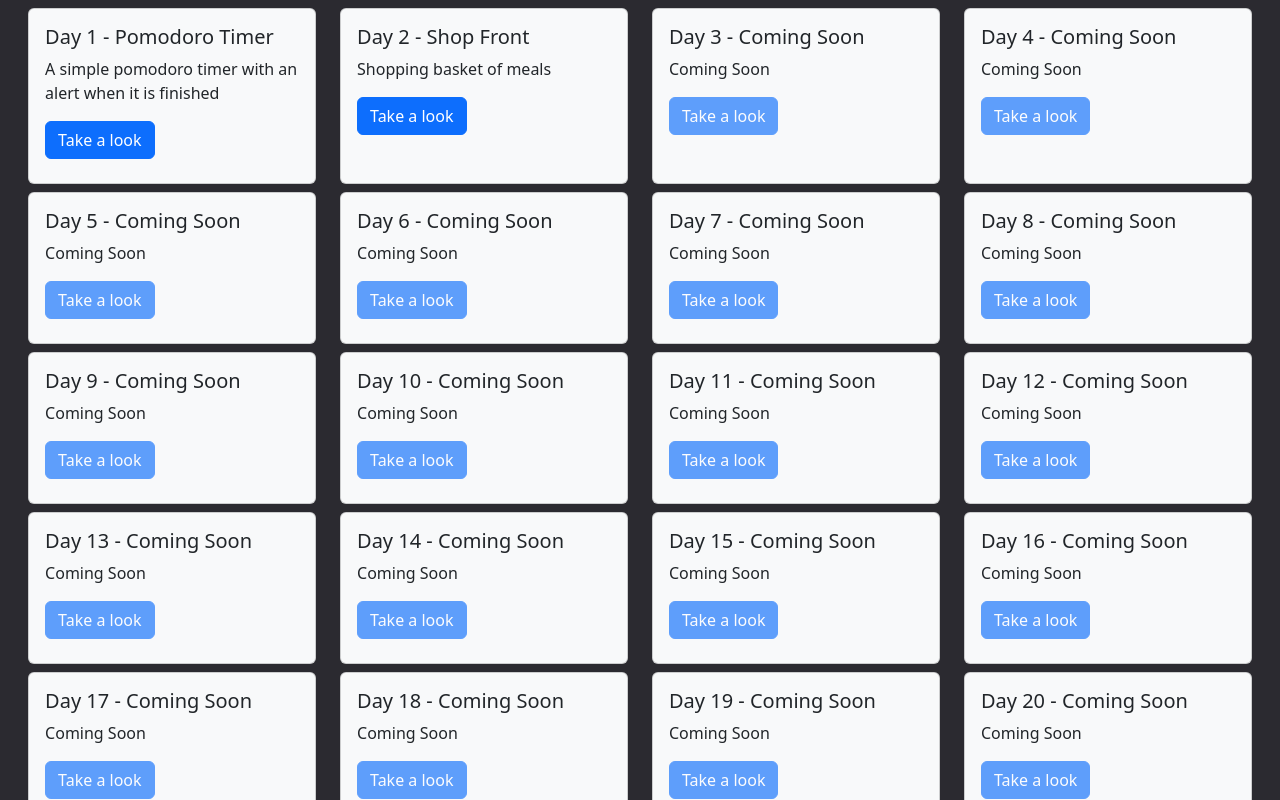
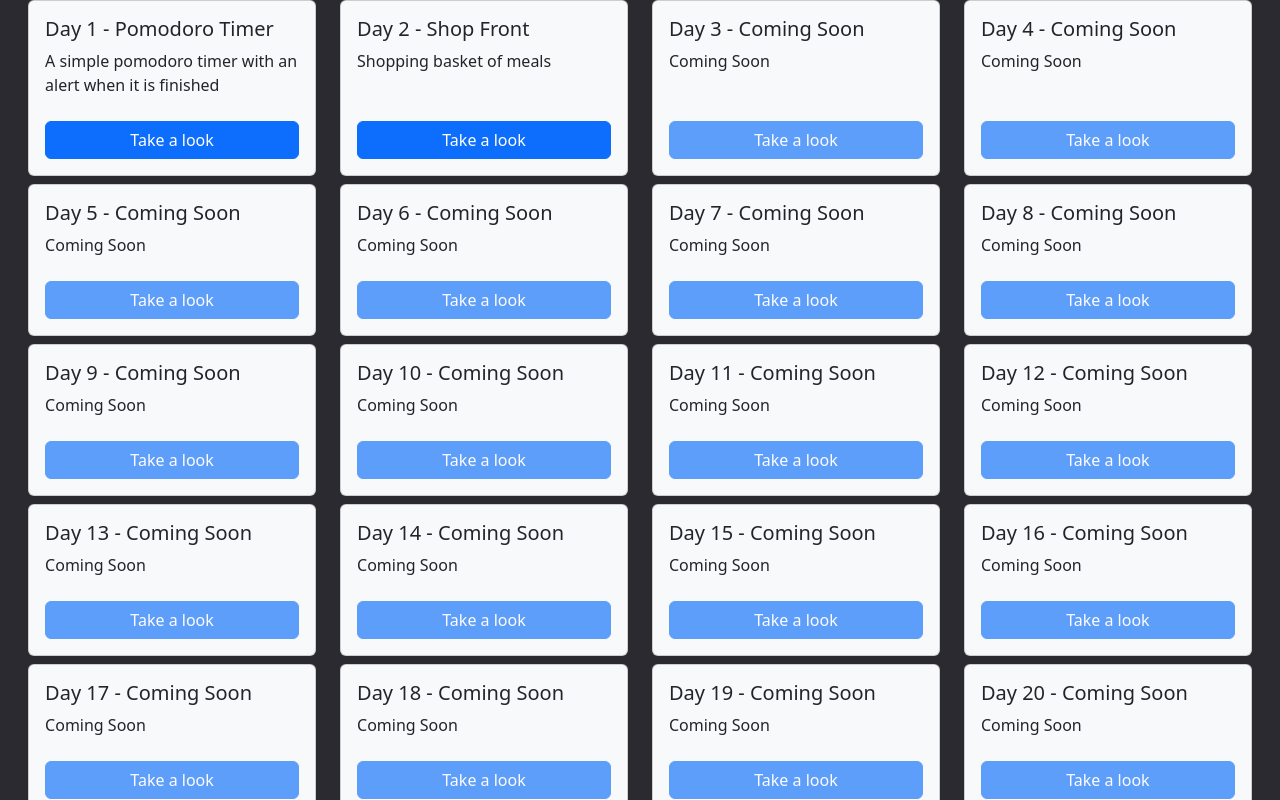
Before and after one commit to bralton/JS-Advent-2022, a Next.js app: page / in a window 1280 px wide. Shown: the top 800 px of the page. Built offline with nearby package versions, Linux system fonts and the light colour scheme.

Commit message:
:lipstick: changing margin on card elements and aligning button to the bottom of the page

```diff
--- a/pages/index.tsx
+++ b/pages/index.tsx
@@ -109,7 +109,7 @@ const Home: NextPage = () => {
         style={{ height: "100%" }}
         className="mb-2"
       >
-        <Card.Body>
+        <Card.Body className="d-flex flex-column">
           <Card.Title>
             Day {day.number} - {day.title}
           </Card.Title>
@@ -118,6 +118,7 @@ const Home: NextPage = () => {
             href={`/days/${day.number}`}
             color="primary"
             disabled={day.title === "Coming Soon"}
+            className="mt-auto"
           >
             Take a look
           </Button>
@@ -128,9 +129,11 @@ const Home: NextPage = () => {
 
   const renderRow = (daysForRow: Day[]): JSX.Element => {
     return (
-      <Row xs="1" sm="2" md="4" className="m-2">
+      <Row xs="1" sm="2" md="4" className="mx-2">
         {daysForRow.map((day) => (
-          <Col key={`day-${day.number}`}>{renderCard(day)}</Col>
+          <Col key={`day-${day.number}`} className="mb-2">
+            {renderCard(day)}
+          </Col>
         ))}
       </Row>
     );
```
